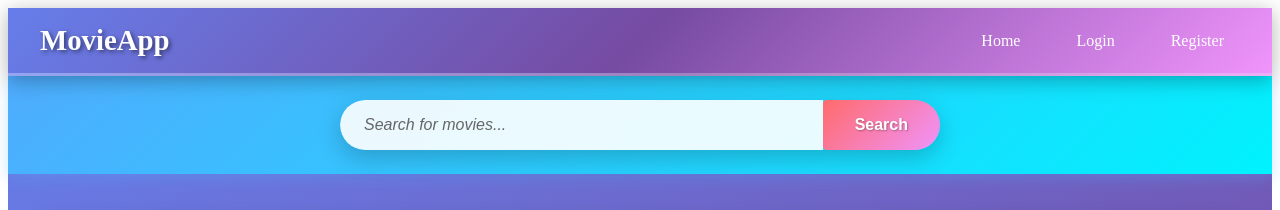
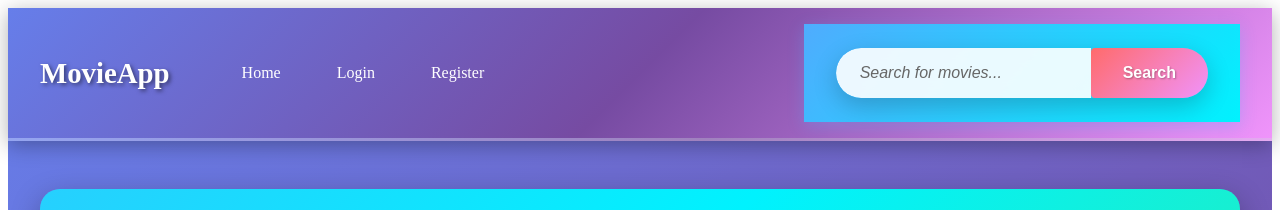
Before and after one commit to Pinerealm/Movie-Recommendation-App, a React (Vite) app in the folder packages/frontend/: page / in a window 1280 px wide. Shown: the top 210 px of the page. Built offline with nearby package versions, Linux system fonts and the light colour scheme; no server answers.

Commit message:
feat(Header): refactor Header component to include SearchBar and improve layout

```diff
--- a/packages/frontend/src/App.jsx
+++ b/packages/frontend/src/App.jsx
@@ -9,7 +9,6 @@ import Watchlists from "./pages/Watchlists";
 import Watchlist from "./pages/Watchlist";
 import CreateWatchlist from "./pages/CreateWatchlist";
 import Header from './components/Header';
-import SearchBar from './components/SearchBar';
 import ProtectedRoute from './components/ProtectedRoute';
 import setAuthToken from './utils/setAuthToken';
 import Footer from './components/Footer';
@@ -35,8 +34,7 @@ function App() {
 
   return (
     <div className={styles.app}>
-      <Header />
-      <SearchBar onSearch={handleSearch} />
+      <Header onSearch={handleSearch} />
       <main>
         <Routes>
           <Route
--- a/packages/frontend/src/components/Header.jsx
+++ b/packages/frontend/src/components/Header.jsx
@@ -1,14 +1,18 @@
 import Navbar from './Navbar';
 import { Link } from 'react-router-dom';
+import SearchBar from './SearchBar';
 import styles from './Header.module.css';
 
-const Header = () => {
+const Header = ({ onSearch }) => {
   return (
     <header className={styles.header}>
-      <Link to="/" className={styles.logo}>
-        MovieApp
-      </Link>
-      <Navbar />
+      <div className={styles.leftSection}>
+        <Link to="/" className={styles.logo}>
+          MovieApp
+        </Link>
+        <Navbar />
+      </div>
+      <SearchBar onSearch={onSearch} />
     </header>
   );
 };
--- a/packages/frontend/src/components/Header.module.css
+++ b/packages/frontend/src/components/Header.module.css
@@ -40,3 +40,9 @@
   transform: scale(1.1);
   text-shadow: 3px 3px 6px rgba(0, 0, 0, 0.7);
 }
+
+.leftSection {
+  display: flex;
+  align-items: center;
+  gap: 2rem;
+}
```
